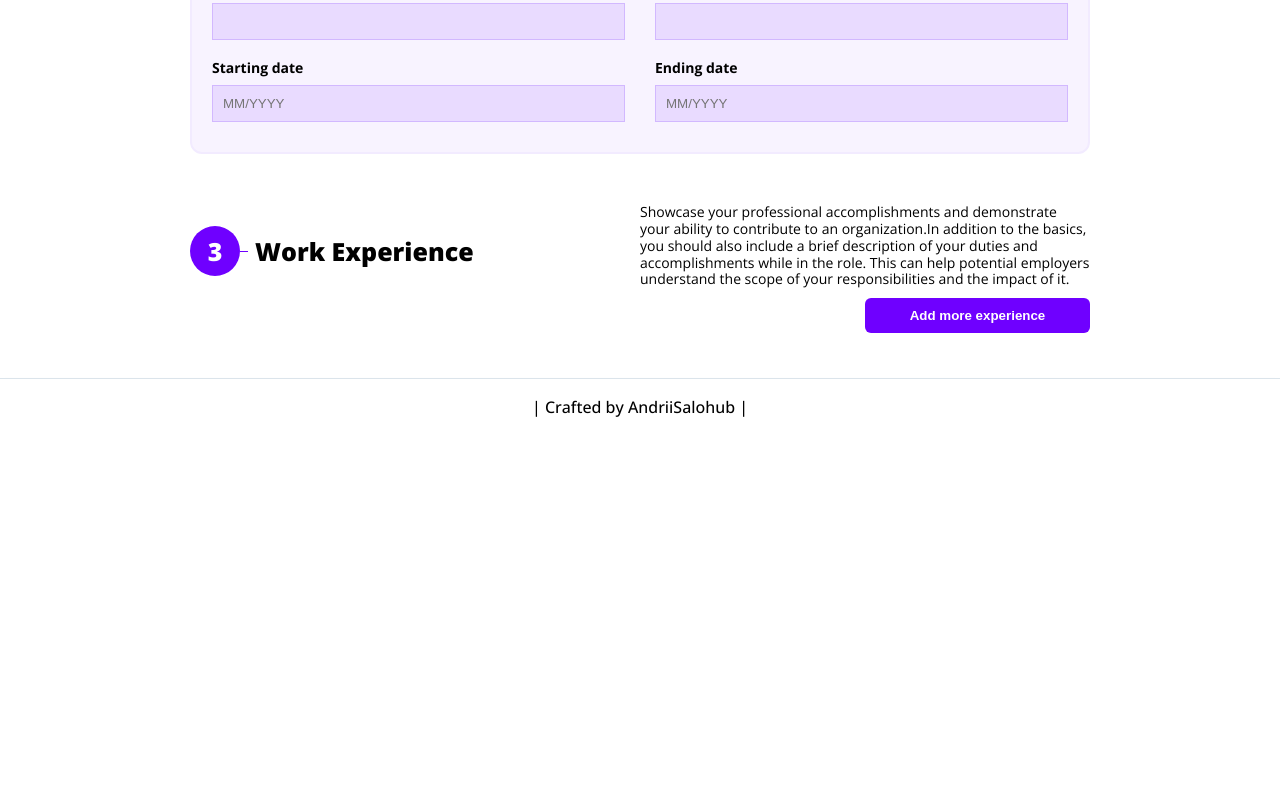
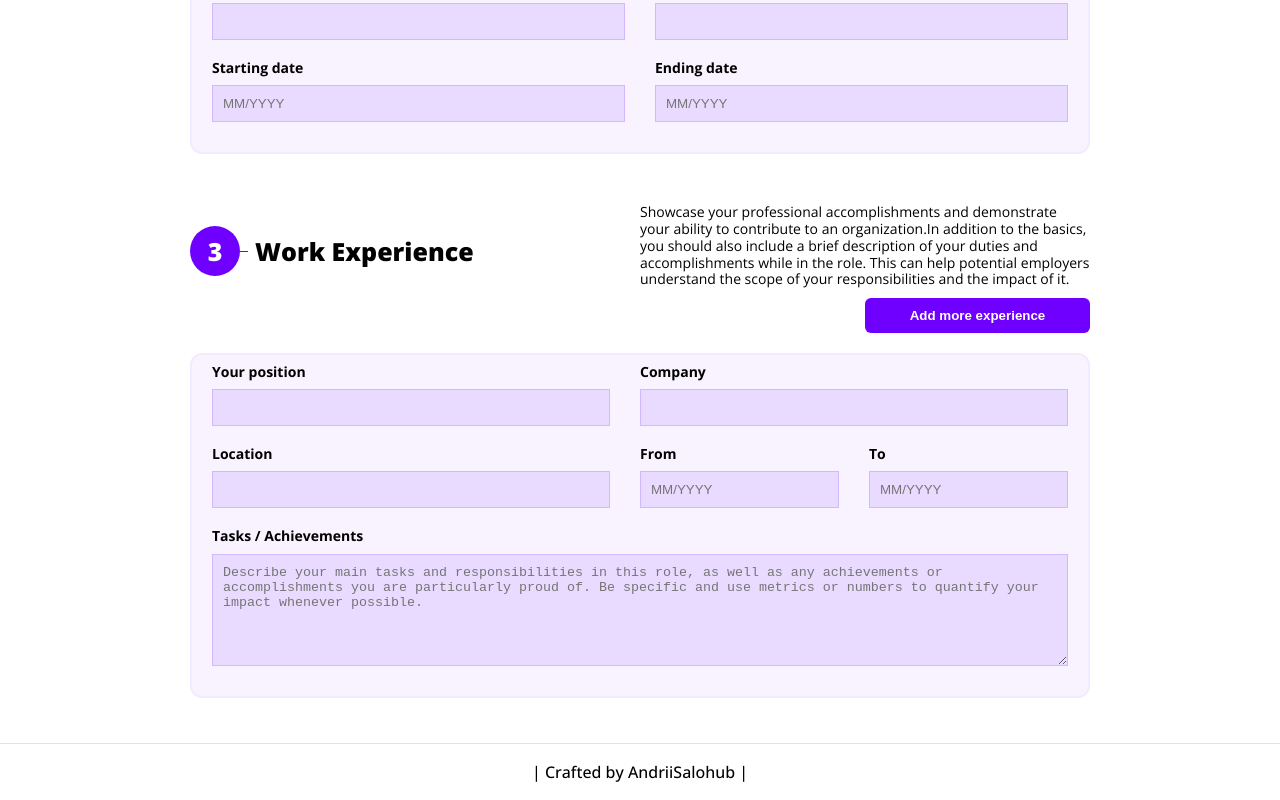
Before and after one commit to AndriiSalohub/cv-generator, a React (Vite) app: page / in a window 1280 px wide. Shown: the part 1472-2272 px from the top of the page. Before the commit the page ends 1907 px from the top, so only its background shows below. Built offline with nearby package versions, Linux system fonts and the light colour scheme.

Commit message:
Added markup for work experience form.

```diff
--- a/src/components/GeneralInfom/GeneralInfo.jsx
+++ b/src/components/GeneralInfom/GeneralInfo.jsx
@@ -146,7 +146,7 @@ const GeneralInfo = () => {
           id="desctiption"
           rows="6"
           placeholder="Tell us about yourself! This is your chance to showcase your skills, experience, and personality. Write a brief summary of who you are and what you can bring to the table."
-          className="general-info__form-input form-input"
+          className="general-info__form-textarea form-input"
         ></textarea>
       </fomr>
     </section>
--- a/src/components/WorkExperience/WorkExperience.jsx
+++ b/src/components/WorkExperience/WorkExperience.jsx
@@ -11,6 +11,96 @@ const WorkExperience = () => {
         addMoreButton={true}
         buttonText="Add more experience"
       />
+
+      <form action="" className="work-experience__form form">
+        <div>
+          <label
+            htmlFor="your position"
+            className="work-experience__form-label form-label"
+          >
+            Your position
+          </label>
+          <input
+            type="text"
+            name="your position"
+            id="your position"
+            className="work-experience__form-input form-input"
+          />
+        </div>
+        <div>
+          <label
+            htmlFor="company"
+            className="work-experience__form-label form-label"
+          >
+            Company
+          </label>
+          <input
+            type="text"
+            name="company"
+            id="company"
+            className="work-experience__form-input form-input"
+          />
+        </div>
+        <div>
+          <label
+            htmlFor="location"
+            className="work-experience__form-label form-label"
+          >
+            Location
+          </label>
+          <input
+            type="text"
+            name="location"
+            id="location"
+            className="work-experience__form-input form-input"
+          />
+        </div>
+        <div className="work-experience__form-company">
+          <div>
+            <label
+              htmlFor="from"
+              className="work-experience__form-label form-label"
+            >
+              From
+            </label>
+            <input
+              type="text"
+              name="from"
+              id="from"
+              className="work-experience__form-input form-input"
+              placeholder="MM/YYYY"
+            />
+          </div>
+          <div>
+            <label
+              htmlFor="to"
+              className="work-experience__form-label form-label"
+            >
+              To
+            </label>
+            <input
+              type="text"
+              name="to"
+              id="to"
+              className="work-experience__form-input form-input"
+              placeholder="MM/YYYY"
+            />
+          </div>
+        </div>
+        <label
+          htmlFor="tasks"
+          className="work-experience__form-label form-label"
+        >
+          Tasks / Achievements
+        </label>
+        <textarea
+          name="tasks"
+          id="tasks"
+          rows="6"
+          placeholder="Describe your main tasks and responsibilities in this role, as well as any achievements or accomplishments you are particularly proud of. Be specific and use metrics or numbers to quantify your impact whenever possible."
+          className="work-experience__form-textarea form-input"
+        ></textarea>
+      </form>
     </section>
   );
 };
--- a/src/components/WorkExperience/WorkExperience.scss
+++ b/src/components/WorkExperience/WorkExperience.scss
@@ -1,3 +1,35 @@
 .work-experience {
   margin-top: 50px;
+
+  &__form {
+    display: grid;
+    grid-gap: 1px 30px;
+    grid-template-columns: repeat(2, 1fr);
+
+    & div {
+      display: grid;
+      grid-auto-flow: row;
+    }
+
+    &-company {
+      grid-template-columns: repeat(2, 1fr);
+      grid-gap: 30px;
+    }
+
+    &-textarea {
+      grid-column: 1/3;
+    }
+  }
 }
+
+@media (max-width: 768px) {
+  .work-experience {
+    &__form {
+      grid-template-columns: 1fr;
+
+      &-textarea {
+        grid-column: 1/2;
+      }
+    }
+  }
+}
```
